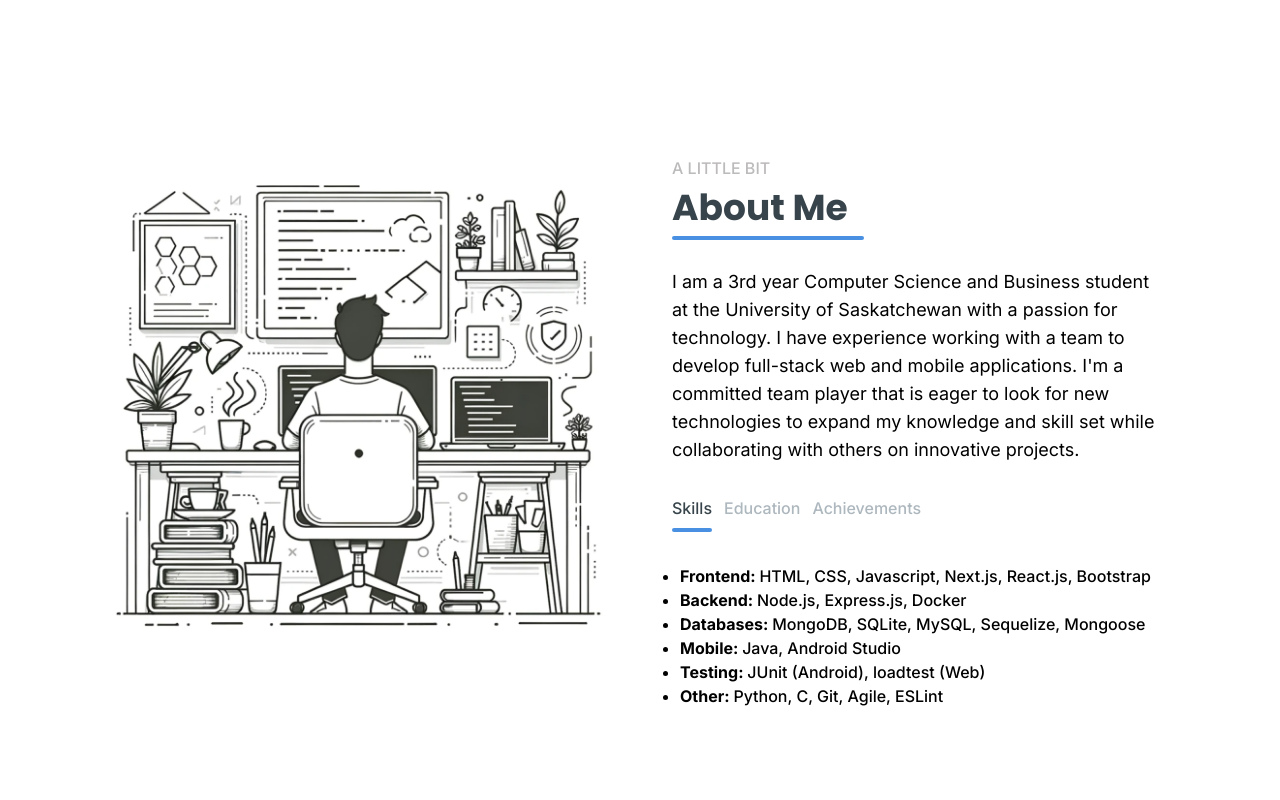
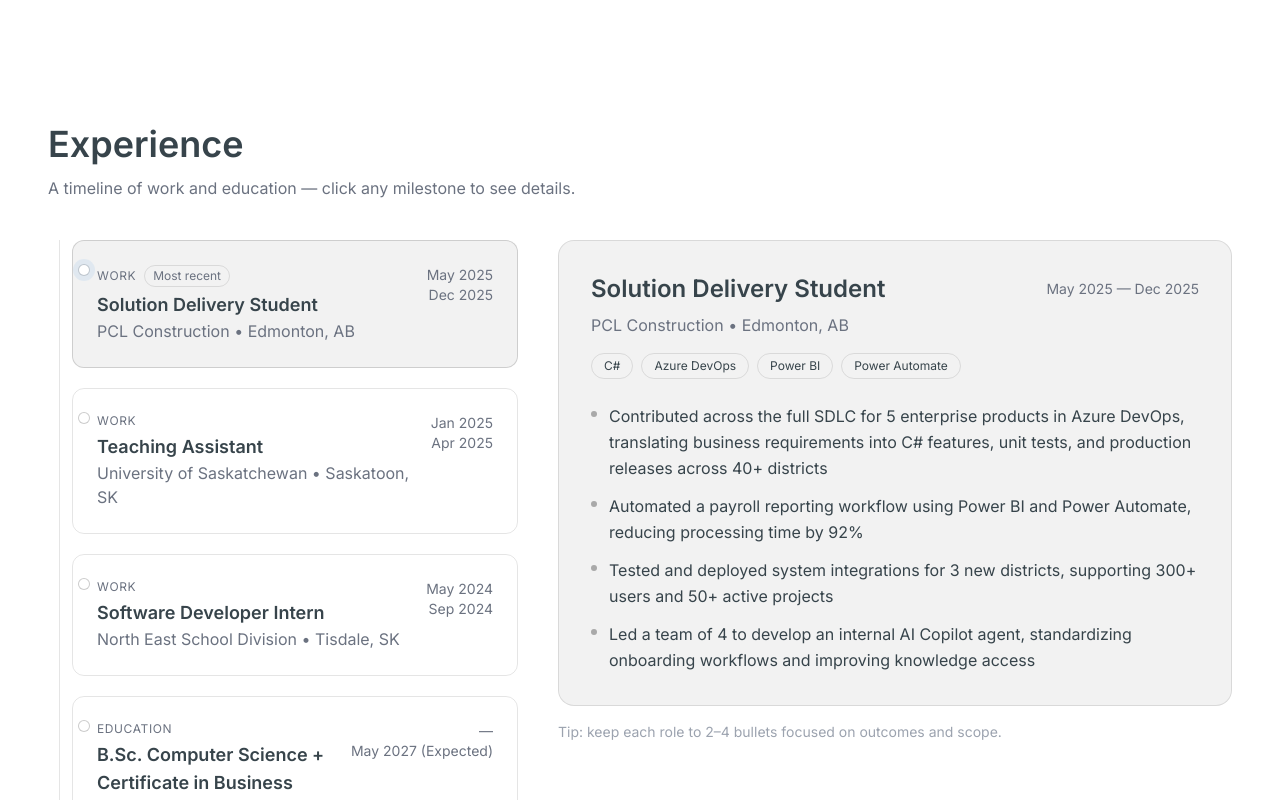
Before and after one commit to lecegues/lecegues-website, a Next.js app in the folder client/: page / in a window 1280 px wide. Shown: the part 660-1460 px from the top of the page. Built offline with nearby package versions, Linux system fonts and the light colour scheme.

Commit message:
Removed About Me & Projects section, added Experience section

```diff
--- /dev/null
+++ b/client/app/components/ExperienceSection.jsx
@@ -0,0 +1,214 @@
+"use client";
+
+import React, { useMemo, useState } from "react";
+import { motion, AnimatePresence } from "framer-motion";
+
+const ExperienceSection = () => {
+  const items = useMemo(
+    () => [
+      {
+        id: "pcl-2025",
+        type: "Work",
+        title: "Solution Delivery Student",
+        org: "PCL Construction",
+        location: "Edmonton, AB",
+        start: "May 2025",
+        end: "Dec 2025",
+        tags: ["C#", "Azure DevOps", "Power BI", "Power Automate"],
+        bullets: [
+          "Contributed across the full SDLC for 5 enterprise products in Azure DevOps, translating business requirements into C# features, unit tests, and production releases across 40+ districts",
+          "Automated a payroll reporting workflow using Power BI and Power Automate, reducing processing time by 92%",
+          "Tested and deployed system integrations for 3 new districts, supporting 300+ users and 50+ active projects",
+          "Led a team of 4 to develop an internal AI Copilot agent, standardizing onboarding workflows and improving knowledge access",
+        ],
+      },
+      {
+        id: "ta-2025",
+        type: "Work",
+        title: "Teaching Assistant",
+        org: "University of Saskatchewan",
+        location: "Saskatoon, SK",
+        start: "Jan 2025",
+        end: "Apr 2025",
+        tags: ["React", "Node/Express", "SQL", "Docker"],
+        bullets: [
+          "Graded 150+ assignments and 30+ projects for CMPT 353: Full-Stack Web Programming (220+ students)",
+          "Answered technical questions and reviewed code in React, Node/Express, SQL, Docker, and cloud deployment",
+        ],
+      },
+      {
+        id: "nesd-2024",
+        type: "Work",
+        title: "Software Developer Intern",
+        org: "North East School Division",
+        location: "Tisdale, SK",
+        start: "May 2024",
+        end: "Sep 2024",
+        tags: ["Django", "React", "Python", "SQL"],
+        bullets: [
+          "Developed an internal asset management system end-to-end (Django + React), replacing legacy software and reducing annual costs by $30,000+",
+          "Automated data migration across 21 school communities via Python, reducing migration time to under 10 minutes",
+          "Profiled Django APIs/ORM queries and optimized bottlenecks, improving average server response times by 3×",
+        ],
+      },
+      {
+        id: "usask-edu",
+        type: "Education",
+        title: "B.Sc. Computer Science + Certificate in Business",
+        org: "University of Saskatchewan",
+        location: "Saskatoon, SK",
+        start: "—",
+        end: "May 2027 (Expected)",
+        tags: [],
+        bullets: [],
+      },
+    ],
+    []
+  );
+
+  const [activeId, setActiveId] = useState(items[0]?.id);
+  const active = items.find((x) => x.id === activeId) ?? items[0];
+
+  return (
+    <section className="py-16 text-[#37444B]" id="experience">
+      <div className="flex flex-col gap-3 mb-10">
+        <h2 className="text-3xl sm:text-4xl font-semibold">Experience</h2>
+        <p className="text-[#6B7280] max-w-2xl">
+          A timeline of work and education — click any milestone to see details.
+        </p>
+      </div>
+
+      <div className="grid grid-cols-1 lg:grid-cols-12 gap-10">
+        {/* Timeline */}
+        <div className="lg:col-span-5">
+          <div className="relative pl-6">
+            {/* vertical line */}
+            <div className="absolute left-[11px] top-0 bottom-0 w-px bg-black/10" />
+
+            <ul className="space-y-5">
+              {items.map((item, idx) => {
+                const isActive = item.id === activeId;
+
+                return (
+                  <li key={item.id} className="relative">
+                        <button
+                        type="button"
+                        onClick={() => setActiveId(item.id)}
+                        className={[
+                        "w-full text-left rounded-xl border transition-colors px-4 py-4",
+                        isActive
+                            ? "border-black/15 bg-black/5"
+                            : "border-black/10 hover:border-black/20 hover:bg-black/5",
+                        ].join(" ")}
+                        aria-current={isActive ? "true" : "false"}
+                        >
+                      {/* dot */}
+                      <span className="absolute left-[6px] top-6 h-3 w-3 rounded-full border border-black/20 bg-white">
+                        <span
+                          className={[
+                            "absolute inset-0 rounded-full transition-opacity",
+                            isActive ? "opacity-100" : "opacity-0",
+                          ].join(" ")}
+                          style={{ boxShadow: "0 0 0 6px rgba(74,144,226,0.10)" }}
+                        />
+                      </span>
+
+                      <div className="flex items-start justify-between gap-4 m-2">
+                        <div>
+                          <div className="flex items-center gap-2">
+                            <span className="text-xs uppercase tracking-wider text-[#6B7280]">
+                              {item.type}
+                            </span>
+                            {idx === 0 && (
+                              <span className="text-xs rounded-full border border-black/10 px-2 py-0.5 text-[#6B7280]">
+                                Most recent
+                              </span>
+                            )}
+                          </div>
+                          <h3 className="text-[#37444B] mt-1 text-lg font-semibold">
+                            {item.title}
+                          </h3>
+                          <p className="text-[#6B7280]">
+                            {item.org} • {item.location}
+                          </p>
+                        </div>
+
+                        <div className="text-right text-sm text-[#6B7280] whitespace-nowrap">
+                          <div>{item.start}</div>
+                          <div>{item.end}</div>
+                        </div>
+                      </div>
+                    </button>
+                  </li>
+                );
+              })}
+            </ul>
+          </div>
+        </div>
+
+        {/* Details panel */}
+        <div className="lg:col-span-7">
+          <div className="rounded-2xl border border-black/10 bg-black/5 p-6 sm:p-8">
+            <AnimatePresence mode="wait">
+              <motion.div
+                key={active?.id}
+                initial={{ opacity: 0, y: 8 }}
+                animate={{ opacity: 1, y: 0 }}
+                exit={{ opacity: 0, y: -8 }}
+                transition={{ duration: 0.18 }}
+              >
+                <div className="flex flex-col gap-2">
+                  <div className="flex items-center justify-between gap-4 flex-wrap">
+                    <h3 className="text-2xl font-semibold text-[#37444B]">{active?.title}</h3>
+                    <div className="text-sm text-[#6B7280]">
+                      {active?.start} — {active?.end}
+                    </div>
+                  </div>
+
+                  <p className="text-[#6B7280]">
+                    {active?.org} • {active?.location}
+                  </p>
+
+                  {active?.tags?.length ? (
+                    <div className="flex flex-wrap gap-2 mt-2">
+                      {active.tags.map((t) => (
+                        <span
+                          key={t}
+                          className="text-xs rounded-full border border-black/10 px-3 py-1 text-[#37444B]"
+                        >
+                          {t}
+                        </span>
+                      ))}
+                    </div>
+                  ) : null}
+                </div>
+
+                {active?.bullets?.length ? (
+                  <ul className="mt-6 space-y-3 text-[#37444B] leading-relaxed">
+                    {active.bullets.map((b, i) => (
+                      <li key={i} className="flex gap-3">
+                        <span className="mt-2 h-1.5 w-1.5 rounded-full bg-black/30 flex-shrink-0" />
+                        <span>{b}</span>
+                      </li>
+                    ))}
+                  </ul>
+                ) : (
+                  <p className="mt-6 text-[#6B7280]">
+                    (Optional) We can add relevant coursework, awards, clubs, or
+                    a short “focus areas” list here.
+                  </p>
+                )}
+              </motion.div>
+            </AnimatePresence>
+          </div>
+
+          <p className="mt-4 text-sm text-[#9CA3AF]">
+            Tip: keep each role to 2–4 bullets focused on outcomes and scope.
+          </p>
+        </div>
+      </div>
+    </section>
+  );
+};
+
+export default ExperienceSection;
--- a/client/app/components/HeroSection.jsx
+++ b/client/app/components/HeroSection.jsx
@@ -49,7 +49,7 @@ const HeroSection = () => {
 
           {/* SubHeader */}
           <p className="text-[#37444B] text-lg mb-6 lg:text-xl">
-            Early-career engineer experienced across the full software lifecycle — from backend services and frontend interfaces
+            Early-career engineer experienced across the full software lifecycle, from backend services and frontend interfaces
             to CI/CD workflows and business automation. I’ve shipped production changes, improved processes, and collaborated
             across teams to support real users.
           </p>
--- a/client/app/page.js
+++ b/client/app/page.js
@@ -1,8 +1,9 @@
 import Image from "next/image";
 import HeroSection from "./components/HeroSection";
 import Navbar from "./components/Navbar";
-import AboutSection from "./components/AboutSection";
-import ProjectSection from "./components/ProjectsSection";
+// import AboutSection from "./components/AboutSection";
+// import ProjectSection from "./components/ProjectsSection";
+import ExperienceSection from "./components/ExperienceSection";
 import ContactSection from "./components/ContactSection";
 import Footer from "./components/Footer";
 
@@ -20,8 +21,7 @@ export default function Home() {
       {/* Container for Main Section */}
       <div className="container mt-24 mx-auto px-12 py-4 space-y-12">
         <HeroSection id="hero" />
-        <AboutSection id="about" />
-        <ProjectSection id="projects" />
+        <ExperienceSection id="experience" />
         <ContactSection id="contact" />
       </div>
       <Footer />
```
